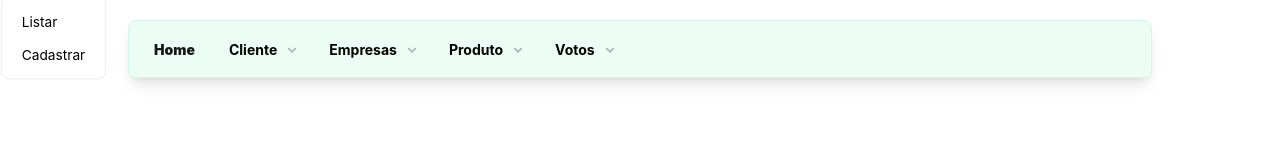
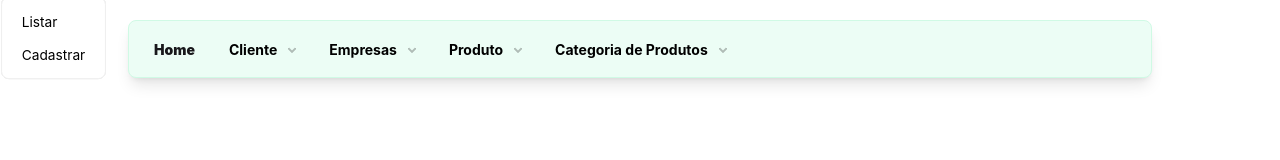
Before and after one commit to victor-ifpe/oxefood-web-victor, a React (Vite) app: page / in a window 1280 px wide. Shown: the top 160 px of the page. Built offline with nearby package versions, Linux system fonts and the light colour scheme.

Commit message:
atualizado

```diff
--- /dev/null
+++ b/src/features/categoriaProduto/service/categoriaProdutoService.js
@@ -0,0 +1 @@
+export const MAPPING_CONTROLLER_CATEGORIAPRODUTO = '/api/categoria-produto'
--- a/src/shared/components/Menu.jsx
+++ b/src/shared/components/Menu.jsx
@@ -40,11 +40,19 @@ export default function Menu() {
                     </ul>
                 </div>
 
-                <button popoverTarget="menu-votos"> <strong> Votos </strong> </button>
+                {/* <button popoverTarget="menu-votos"> <strong> Votos </strong> </button>
                 <div id="menu-votos" popover="auto">
                     <ul className="menu">
                         <li><a href="/voto">Listar</a></li>
                         <li><a href="/voto-form">Cadastrar</a></li>
+                    </ul>
+                </div> */}
+
+                <button popoverTarget="menu-categoriasProdutos"> <strong> Categoria de Produtos </strong> </button>
+                <div id="menu-categoriasProdutos" popover="auto">
+                    <ul className="menu">
+                        <li><a href="/categoriaProduto">Listar</a></li>
+                        <li><a href="/categoriaProduto-form">Cadastrar</a></li>
                     </ul>
                 </div>
 
```
Also changed, not shown: src/features/categoriaProduto/page/CategoriaProdutoForm.jsx (added), src/features/categoriaProduto/page/CategoriaProdutoPage.jsx (added).
